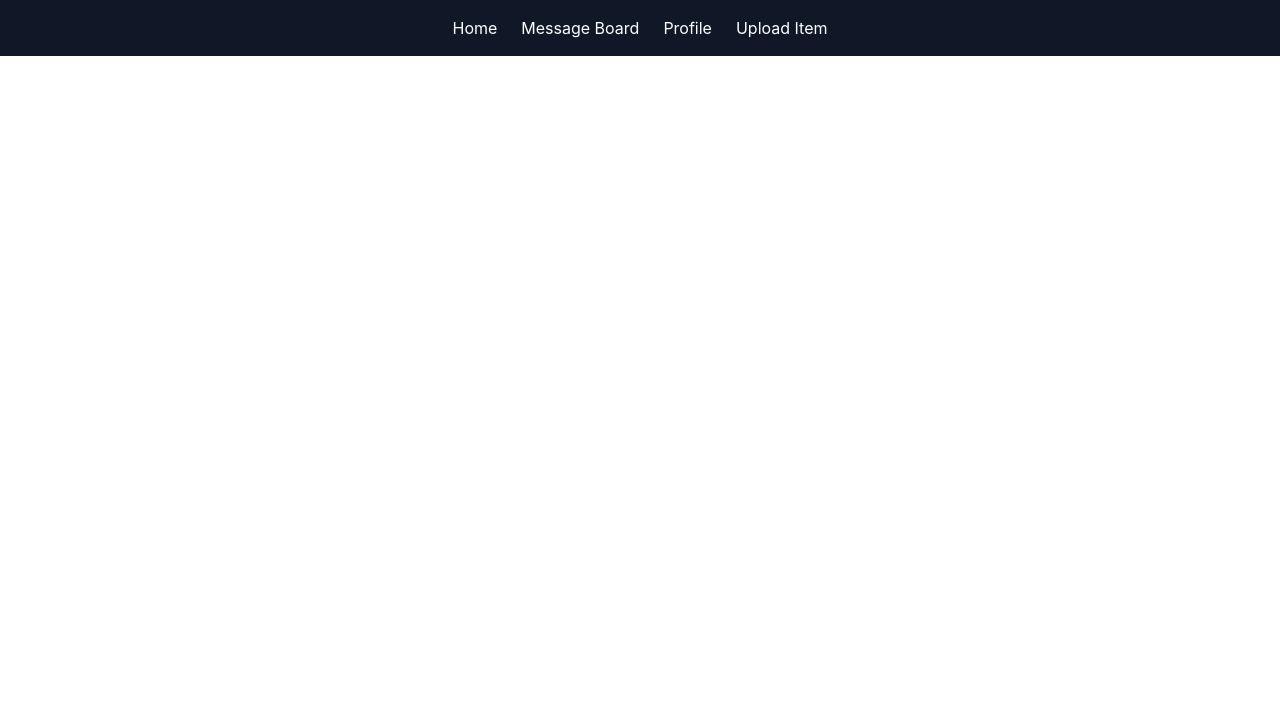
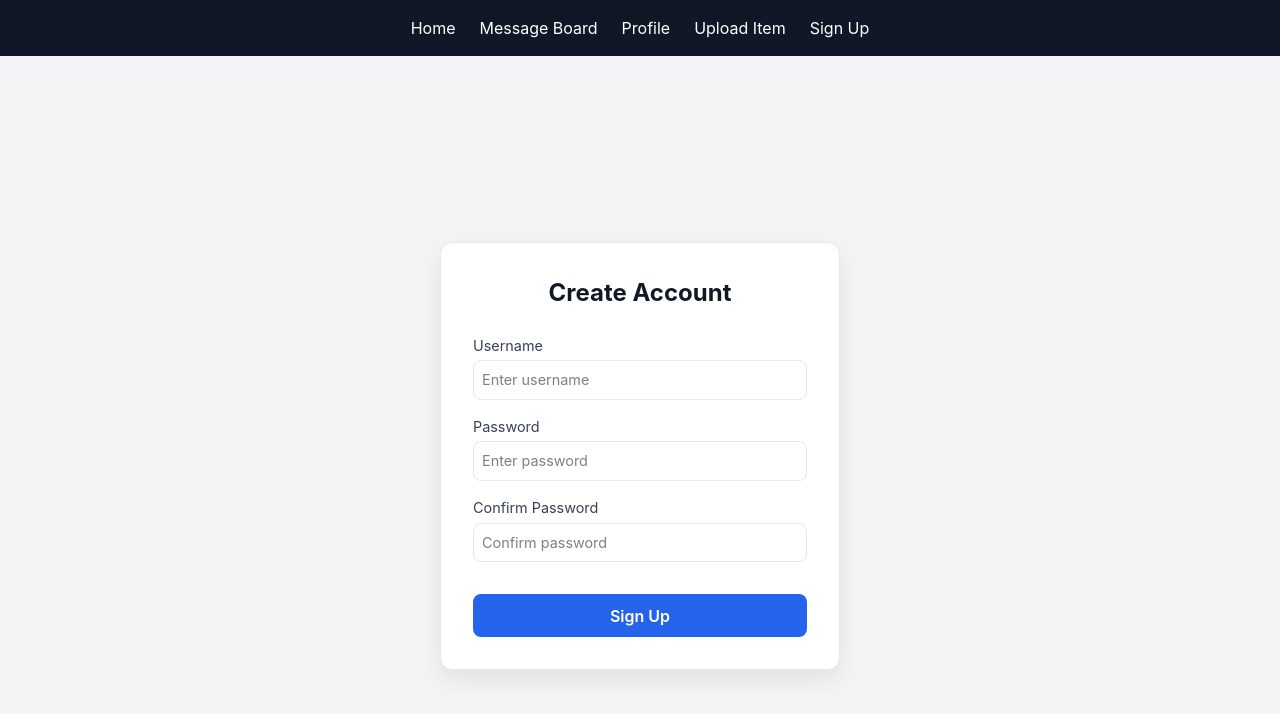
Before and after one commit to AaronB22/Apex-Market, a React (Vite) app in the folder apex-frontend/: page /signup in a window 1280 px wide. Shown: the top 714 px of the page. Built offline with nearby package versions, Linux system fonts and the light colour scheme.

Commit message:
sign up page

```diff
--- a/apex-frontend/src/App.tsx
+++ b/apex-frontend/src/App.tsx
@@ -2,6 +2,7 @@ import Navbar from "./components/Navbar";
 import HomePage from "./pages/HomePage";
 import { Routes, Route } from "react-router-dom";
 import Profile from "./pages/Profile";
+import Signup from "./pages/Signup";
 
 function App() {
   return (
@@ -10,6 +11,7 @@ function App() {
     <Routes>
       <Route path="/" element={<HomePage />} />
       <Route path="/profile" element={<Profile />} />
+      <Route path="/signup" element={<Signup />} />
     </Routes>
     </>
   )
--- a/apex-frontend/src/components/Navbar.tsx
+++ b/apex-frontend/src/components/Navbar.tsx
@@ -17,6 +17,9 @@ const Navbar = () => {
         <Link to="/sell" className="hover:text-blue-400">
           Upload Item
         </Link>
+        <Link to="/signup" className="hover:text-blue-400">
+          Sign Up
+        </Link>
       </div>
     </nav>
   )
--- /dev/null
+++ b/apex-frontend/src/pages/Signup.css
@@ -0,0 +1,62 @@
+.signUpBody {
+  background: white;
+  padding: 2rem;
+  border-radius: 12px;
+  width: 100%;
+  max-width: 400px;
+
+  border: 1px solid #e5e7eb;
+  box-shadow: 0 10px 25px rgba(0, 0, 0, 0.08);
+}
+
+.signUpTitle {
+  font-size: 1.5rem;
+  font-weight: 700;
+  margin-bottom: 1.5rem;
+  text-align: center;
+  color: #111827;
+}
+
+.formGroup {
+  display: flex;
+  flex-direction: column;
+  margin-bottom: 1rem;
+}
+
+.formGroup label {
+  font-size: 0.9rem;
+  margin-bottom: 0.25rem;
+  color: #374151;
+}
+
+.formGroup input {
+  padding: 0.5rem;
+  border-radius: 8px;
+  border: 1px solid #e5e7eb;
+  font-size: 0.9rem;
+}
+
+.formGroup input:focus {
+  outline: none;
+  border-color: #2563eb;
+  box-shadow: 0 0 0 2px rgba(37, 99, 235, 0.2);
+}
+
+.signUpButton {
+  width: 100%;
+  margin-top: 1rem;
+  padding: 0.6rem;
+
+  background: #2563eb;
+  color: white;
+  border: none;
+  border-radius: 8px;
+
+  font-weight: 600;
+  cursor: pointer;
+  transition: 0.2s;
+}
+
+.signUpButton:hover {
+  background: #1d4ed8;
+}
--- /dev/null
+++ b/apex-frontend/src/pages/Signup.tsx
@@ -0,0 +1,56 @@
+import React, { useState } from 'react'
+import "./Signup.css";
+
+export default function Signup() {
+    const [username, setUsername] = useState('');
+    const [password, setPassword] = useState('');
+    const [conPassword, setConPassword] = useState('');
+    const validateSignUp = (e: { preventDefault: () => void; }) => {
+          e.preventDefault();
+        if(password===conPassword && password!=="" && username!==""){
+            console.log('good')
+
+        }
+    }
+    const uploadUser=async()=>{
+        const data= await fetch("/api/test")
+    }
+    return (
+        <div className="min-h-screen flex items-center justify-center bg-gray-100">
+            <form className="signUpBody">
+                <h1 className="signUpTitle">Create Account</h1>
+
+                <div className="formGroup">
+                    <label>Username</label>
+                    <input type="text" placeholder="Enter username"
+                        value={username}
+                        onChange={(e) => { setUsername(e.target.value.trim()) }}
+                    />
+                </div>
+
+                <div className="formGroup">
+                    <label>Password</label>
+                    <input type="password" placeholder="Enter password"
+                        value={password}
+                        onChange={(e) => { setPassword(e.target.value.trim()) }}
+                    />
+                </div>
+
+                <div className="formGroup">
+                    <label>Confirm Password</label>
+                    <input type="password" placeholder="Confirm password"
+                        value={conPassword}
+                        onChange={(e) => { setConPassword(e.target.value.trim()) }}
+                    />
+                </div>
+
+
+                <button type="submit" className="signUpButton"
+                    onClick={validateSignUp}
+                >
+                    Sign Up
+                </button>
+            </form>
+        </div>
+    )
+}
--- a/apex-frontend/src/services/userAPI.ts
+++ b/apex-frontend/src/services/userAPI.ts
@@ -20,3 +20,6 @@ export async function getUser(): Promise<User> {
 
     return (await response.json()) as User;
 }
+export async function createUser(params:type) {
+
+}
--- a/apex-frontend/src/types/user.ts
+++ b/apex-frontend/src/types/user.ts
@@ -1,8 +1,8 @@
 export interface User{
     id:number,
     username: string,
-    location:string,
-    age: number,
+    location?:string,
+    age?: number,
     bio?:string,
     profileimgurl?: string,
 }
```
Also changed, not shown: 1 other file (tests, documents, lock files or other folders).
